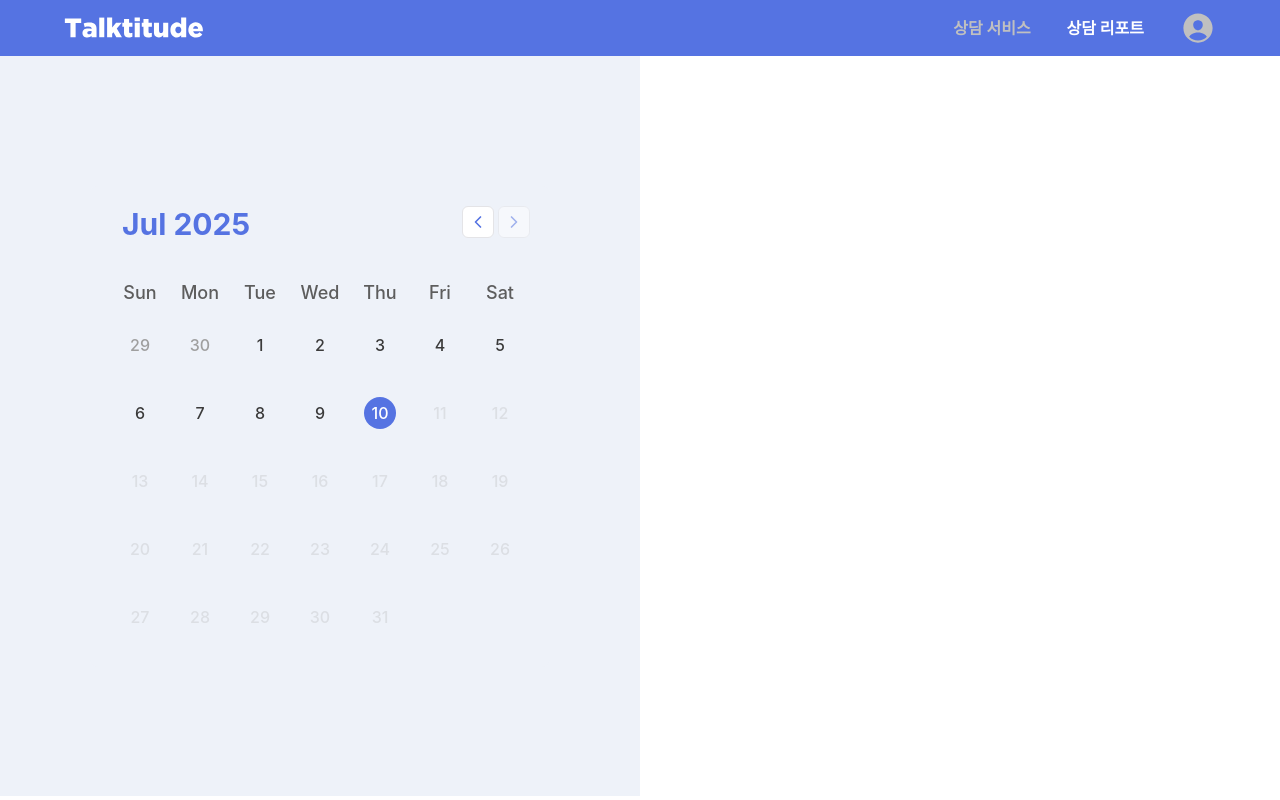
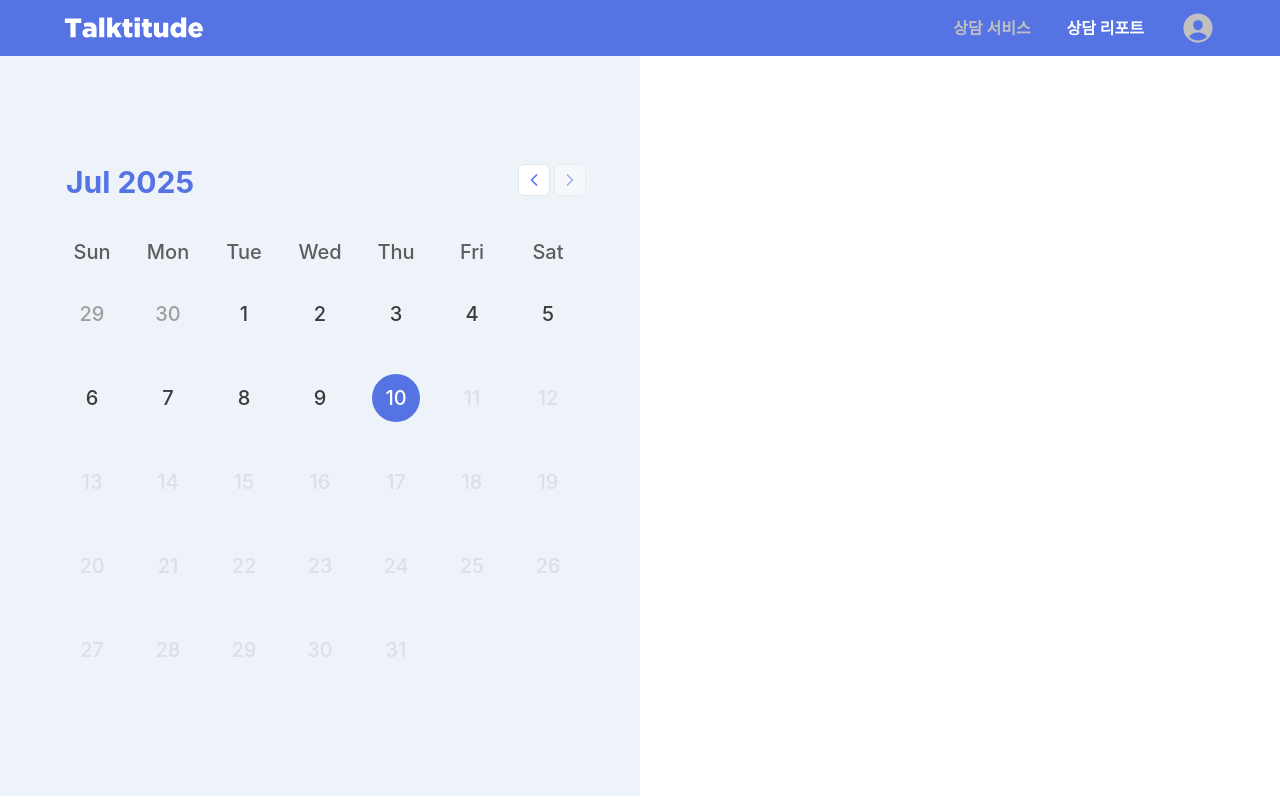
Before and after one commit to Talktitude/talktitude-agent-FE, a Next.js app: page /reports in a window 1280 px wide. Built offline with nearby package versions, Linux system fonts and the light colour scheme; a web font is replaced by a local one.

Commit message:
design: 커스텀 달력 스타일 수정 (#27)

```diff
--- a/src/components/ui/calendar.tsx
+++ b/src/components/ui/calendar.tsx
@@ -30,7 +30,7 @@ function Calendar({
     <DayPicker
       showOutsideDays={showOutsideDays}
       className={cn(
-        'bg-bgLightBlue text-textBlack group/calendar p-5 [--cell-size:2rem] [[data-slot=card-content]_&]:bg-transparent [[data-slot=popover-content]_&]:bg-transparent border-none',
+        'bg-bgLightBlue text-textBlack group/calendar p-3 [--cell-size:3rem] [[data-slot=card-content]_&]:bg-transparent [[data-slot=popover-content]_&]:bg-transparent border-none',
         String.raw`rtl:**:[.rdp-button\_next>svg]:rotate-180`,
         String.raw`rtl:**:[.rdp-button\_previous>svg]:rotate-180`,
         className,
@@ -55,7 +55,7 @@ function Calendar({
           defaultClassNames.months,
         ),
         month: cn(
-          'flex w-full flex-col gap-4 text-textBlack text-lg font-medium',
+          'flex w-full flex-col gap-4 text-textBlack text-[20px] font-medium',
           defaultClassNames.month,
         ), // 일 숫자 스타일 (1~30, 31)
         nav: cn(
@@ -86,7 +86,7 @@ function Calendar({
         table: 'w-full border-collapse',
         weekdays: cn('flex', defaultClassNames.weekdays),
         weekday: cn(
-          'flex-1 select-none rounded-3xl text-[#5D5D5D] text-lg font-medium',
+          'flex-1 select-none rounded-3xl text-[#5D5D5D] text-[20px] font-medium',
           defaultClassNames.weekday,
         ), // 요일 영어 스타일 (mon, tue, wed, thu, fri, sat, sun 등)
         week: cn('mt-2 flex w-full', defaultClassNames.week),
@@ -186,7 +186,7 @@ function CalendarDayButton({
       // data-range-end={modifiers.range_end}
       // data-range-middle={modifiers.range_middle}
       className={cn(
-        'data-[selected-single=true]:bg-mainColor data-[selected-single=true]:text-white data-[selected-single=true]:rounded-3xl group-data-[focused=true]/day:border-ring group-data-[focused=true]/day:ring-ring/50 flex aspect-square h-auto w-full text-base min-w-[--cell-size] flex-col gap-1 font-medium leading-none group-data-[focused=true]/day:relative group-data-[focused=true]/day:z-10 group-data-[focused=true]/day:text-white [&>span]:text-sm font-medium [&>span]:opacity-70',
+        'data-[selected-single=true]:bg-mainColor data-[selected-single=true]:text-white data-[selected-single=true]:rounded-3xl group-data-[focused=true]/day:border-ring group-data-[focused=true]/day:ring-ring/50 flex aspect-square h-auto w-full min-w-[--cell-size] flex-col gap-1 leading-none group-data-[focused=true]/day:relative group-data-[focused=true]/day:z-10 group-data-[focused=true]/day:bg-mainColor group-data-[focused=true]/day:text-white group-data-[focused=true]/day:rounded-3xl [&>span]:text-sm [&>span]:opacity-70',
         defaultClassNames.day,
         className,
       )}
```
